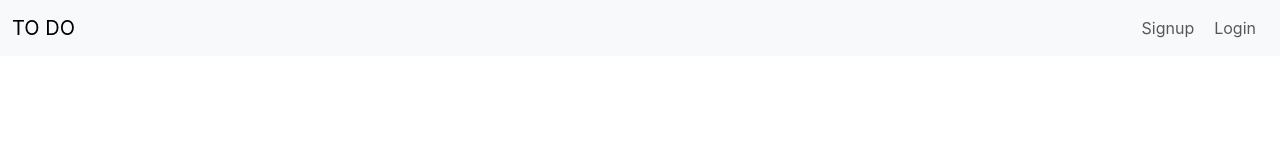
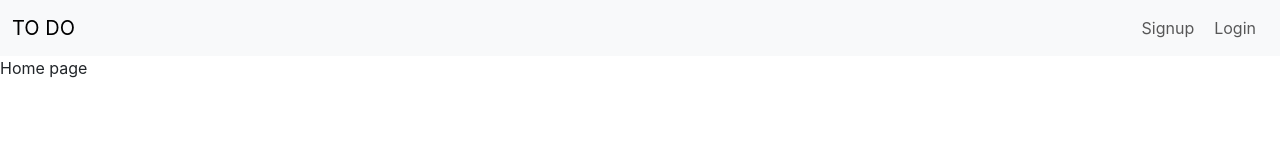
Before and after one commit to Alfi-Noushad/To_do-App, a React (Create React App) app: page / in a window 1280 px wide. Shown: the top 160 px of the page. Built offline with nearby package versions, Linux system fonts and the light colour scheme.

Commit message:
setup context

```diff
--- a/src/App.js
+++ b/src/App.js
@@ -8,6 +8,7 @@ import {
   Navigate
 } from 'react-router-dom';
 import Navbar from './components/Navbar';
+import Home from './components/Home';
 
 function App() {
   return (
@@ -15,7 +16,7 @@ function App() {
     <div>
     <Navbar/>
     <Routes>
-      <Route path='/' />
+      <Route path='/'  element={<Home/>}/>
       <Route path='/login' element={<Login/>}/>
       <Route path='/signup' element={<Signup/>}/>
     </Routes>
--- /dev/null
+++ b/src/components/Home.js
@@ -0,0 +1,11 @@
+import React from 'react'
+
+const Home = () => {
+  return (
+    <div>
+      Home page
+    </div>
+  )
+}
+
+export default Home
--- a/src/components/Navbar.js
+++ b/src/components/Navbar.js
@@ -7,7 +7,7 @@ import {
 const Navbar = () => {
     return (
         <div>
-            <nav className="navbar navbar-expand-lg bg-body-tertiary">
+            <nav className="navbar navbar-expand-lg bg-body-tertiary bg-black">
                 <div className="container-fluid">
                     <Link className="navbar-brand" to="/">TO DO</Link>
                     <button className="navbar-toggler" type="button" data-bs-toggle="collapse" data-bs-target="#navbarNavDropdown" aria-controls="navbarNavDropdown" aria-expanded="false" aria-label="Toggle navigation">
--- /dev/null
+++ b/src/context/TaskContext.js
@@ -0,0 +1,5 @@
+import { createContext } from "react";
+
+const TaskContext = createContext();
+
+export default TaskContext;
```
Also changed, not shown: src/context/Taskstate.js (added, +27 -0 lines).
